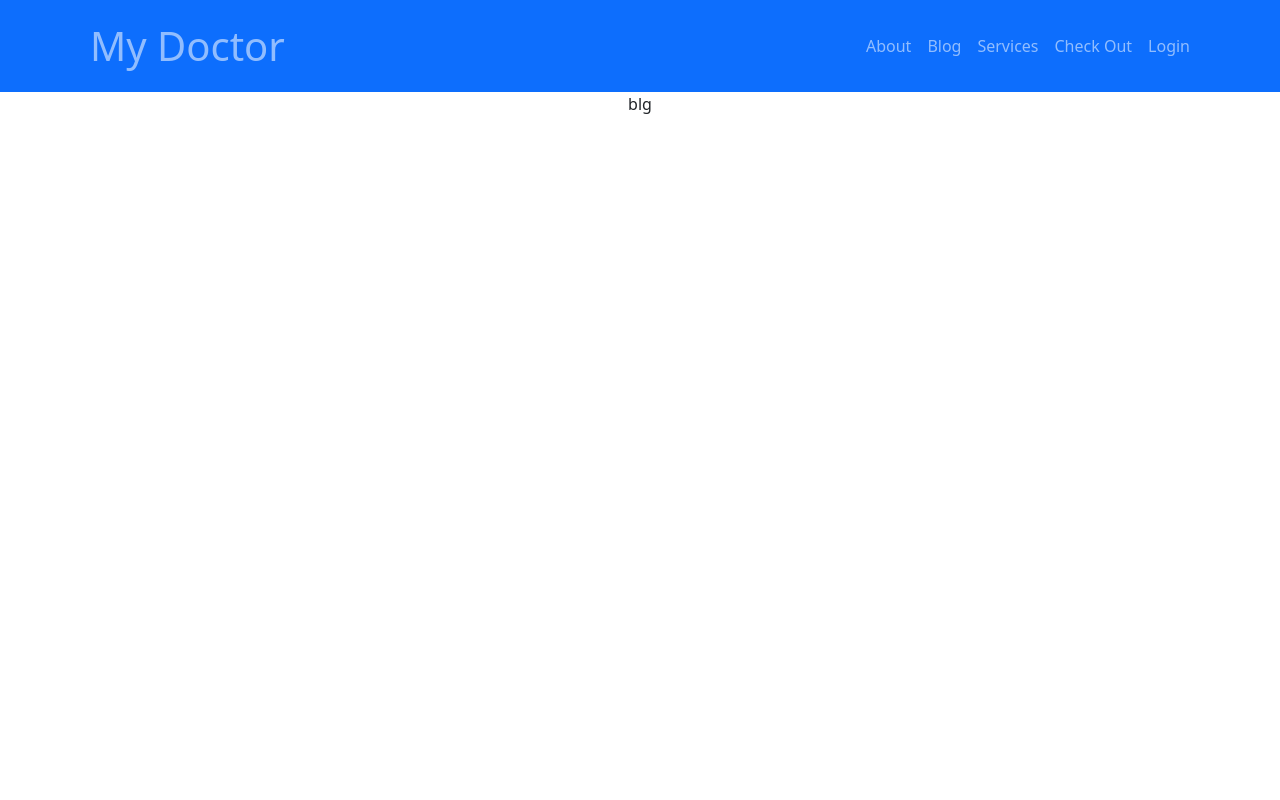
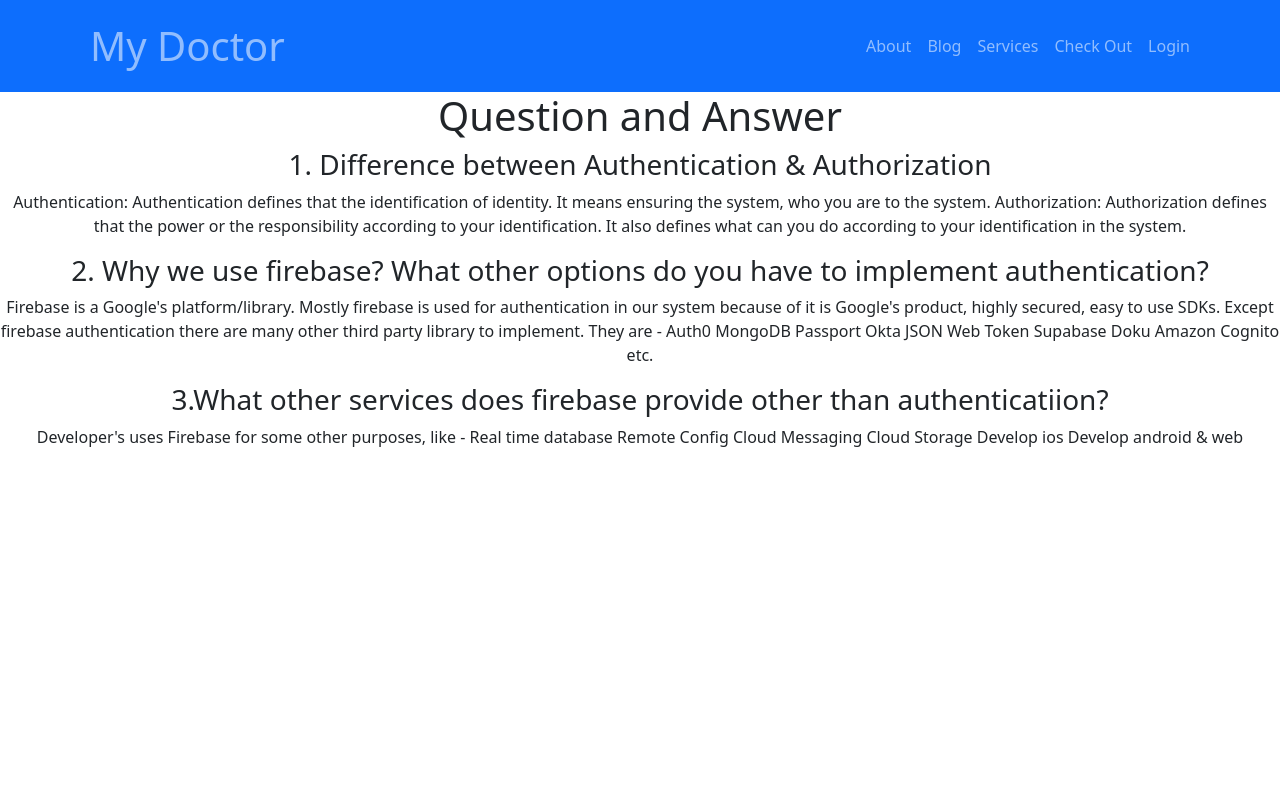
Before and after one commit to Shahjalal-Fahad/my-doctor, a React (Create React App) app: page /blog in a window 1280 px wide. Shown: the top 800 px of the page. Built offline with nearby package versions, Linux system fonts and the light colour scheme; no server answers.

Commit message:
blog all

```diff
--- a/src/components/Blog/Blog.js
+++ b/src/components/Blog/Blog.js
@@ -1,10 +1,64 @@
 import React from 'react';
+import { Col, Row } from 'react-bootstrap';
 
 const Blog = () => {
     return (
         <div style={{height:'100vh'}}>
-            blg
+            <h1>Question and Answer</h1>
+            <Row>
+                {/* qsn 1 */}
+                <Col sm={12}>
+                    <h3>
+                    1. Difference between Authentication & Authorization
+
+                    </h3>
+                    <p>
+                    Authentication: Authentication defines that the identification of identity. It means ensuring the system, who you are to the system.
+
+                    Authorization: Authorization defines that the power or the responsibility according to your identification. It also defines what can you do according to your identification in the system.
+
+
+                    </p>
+                </Col>
+                {/* qsn 2 */}
+                <Col sm={12}>
+                    <h3>
+                    2. Why we use firebase? What other options do you have to implement authentication?
+
+                    </h3>
+                    <p>
+                    Firebase is a Google's platform/library. Mostly firebase is used for authentication in our system because of it is Google's product, highly secured, easy to use SDKs.
+
+                    Except firebase authentication there are many other third party library to implement. They are -
+                    Auth0
+                    MongoDB
+                    Passport
+                    Okta
+                    JSON Web Token
+                    Supabase
+                    Doku
+                    Amazon Cognito etc.
+                    </p>
+                </Col>
+                {/* qsn 3 */}
+                <Col sm={12}>
+                    <h3>
+                    3.What other services does firebase provide other than authenticatiion?
+
+                    </h3>
+                    <p>
+                    Developer's uses Firebase for some other purposes, like -
+                    Real time database
+                    Remote Config
+                    Cloud Messaging
+                    Cloud Storage
+                    Develop ios
+                    Develop android & web
+                    </p>
+                </Col>
+            </Row>
         </div>
+
     );
 };
 
```
